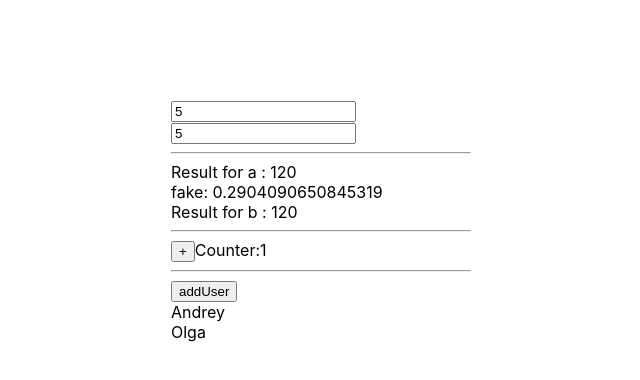
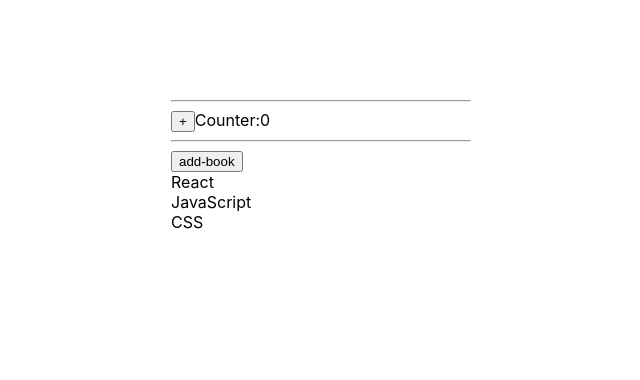
Before and after one commit to AndreyZaytsev90/MyRepository, a React (Create React App) app in the folder IT-KAMASUTRA/tempyarn/my-app/: page / in a window 1280 px wide. Shown: the top 380 px of the page, without its empty margins (209-849 px from the left). Built offline with nearby package versions, Linux system fonts and the light colour scheme.

Commit message:
lesson 19 (useCallback) kabzda kak podrobno is done

```diff
--- a/IT-KAMASUTRA/tempyarn/my-app/src/App.tsx
+++ b/IT-KAMASUTRA/tempyarn/my-app/src/App.tsx
@@ -16,7 +16,7 @@ import { v1 } from "uuid";
 import { Select } from "@material-ui/core";
 import { MySelect } from "./components/Select/MySelect";
 import SelectByDimych from "./components/Select/SelectByDimych";
-import {HelpToUseMemo, UseMemo} from "./components/UseMemo";
+import {HelpToUseMemo, LikeUseCallback, UseMemoUseCallback} from "./components/UseMemoUseCallback";
 
 
 function App(props: any) {
@@ -32,7 +32,7 @@ function App(props: any) {
 
 
 
-	console.log("App rendering")
+	//console.log("App rendering")
 	return (
 		<div className={"app"}>
 			{/*<OnOff />
@@ -97,8 +97,9 @@ function App(props: any) {
 
 			{/*<UncontrolledAccordion titleValue={"Menu"} />*/}
 			{/*<UncontrolledAccordion titleValue={"Users"} />*/}
-			<UseMemo/>
-			<HelpToUseMemo/>
+			{/*<UseMemo/>
+			<HelpToUseMemo/>*/}
+			<LikeUseCallback/>
 			{/*<UncontrolledRating />*/}
 		</div>
 	);
--- a/IT-KAMASUTRA/tempyarn/my-app/src/components/UseMemo.tsx
+++ b/IT-KAMASUTRA/tempyarn/my-app/src/components/UseMemoUseCallback.tsx
@@ -1,6 +1,6 @@
-import React, {memo, useMemo, useState} from 'react';
+import React, {memo, useCallback, useMemo, useState} from 'react';
 
-export const UseMemo = () => {
+export const UseMemoUseCallback = () => {
 
     const [a, setA] = useState(5)
     const [b, setB] = useState(5)
@@ -80,13 +80,63 @@ export const HelpToUseMemo = () => {
             <span>Counter:{counter}</span>
             <hr/>
             <button onClick={addUser}>addUser</button>
-           {/* <span>{newArray.map((item) => (
-                <div>
-                    {item}
-                </div>
-            ))}</span>*/}
             <Users users={newArray}/>
         </>
 
     )
 }
+
+
+
+/*----------------------------useCallback----------------------------------*/
+
+type BooksType = {
+    books: string[],
+    callback: ()=> void
+}
+const BooksSecret: React.FC<BooksType> = ({books, callback}) => {
+    console.log('Books')
+    return (
+        <div>
+            <button onClick={callback}>add-book</button>
+            {books.map((book, index) => (
+                <div key={index}>{book}</div>
+            ))}
+        </div>
+    );
+};
+
+const Books = memo(BooksSecret)
+export const LikeUseCallback = () => {
+    console.log('LikeUseCallback')
+    const [counter, setCounter] = useState(0)
+
+    const [books, setBooks] = useState(['React', 'JavaScript', 'CSS'])
+
+   /* const newArray = useMemo(() => {
+        return books.filter((b) => b.toLowerCase().indexOf('a') > -1)
+    }, [books])*/
+
+    const addBook = () => {
+        const newBook = [...books, 'Angular']
+        setBooks(newBook)
+    }
+
+    const memoizedAddBook = useMemo(()=>{
+        return addBook
+    }, [books])
+
+    const memoizedAddBook2 = useCallback(addBook,[books])
+
+    return (
+        <>
+            <hr/>
+            <button onClick={() => setCounter(counter + 1)}>+</button>
+            <span>Counter:{counter}</span>
+            <hr/>
+
+            <Books books={books} callback={memoizedAddBook2}/>
+        </>
+
+    )
+}
```
